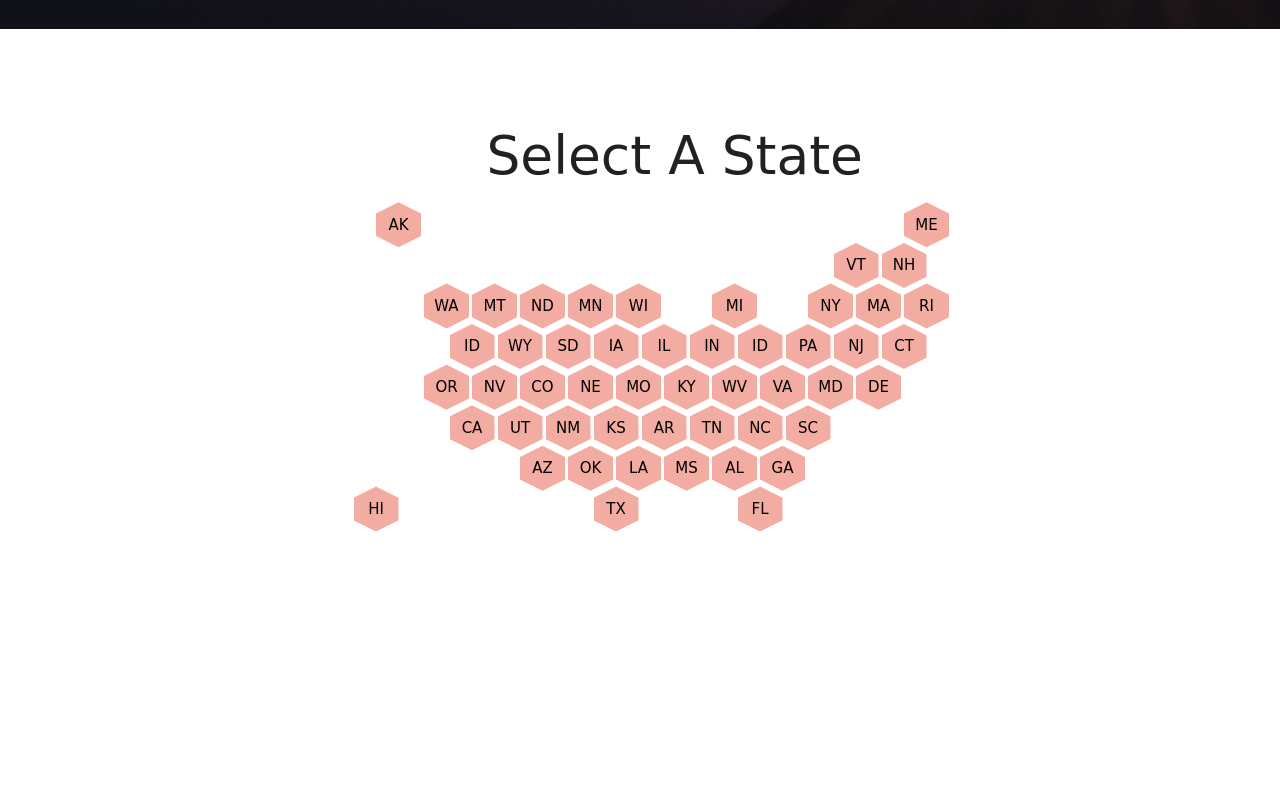
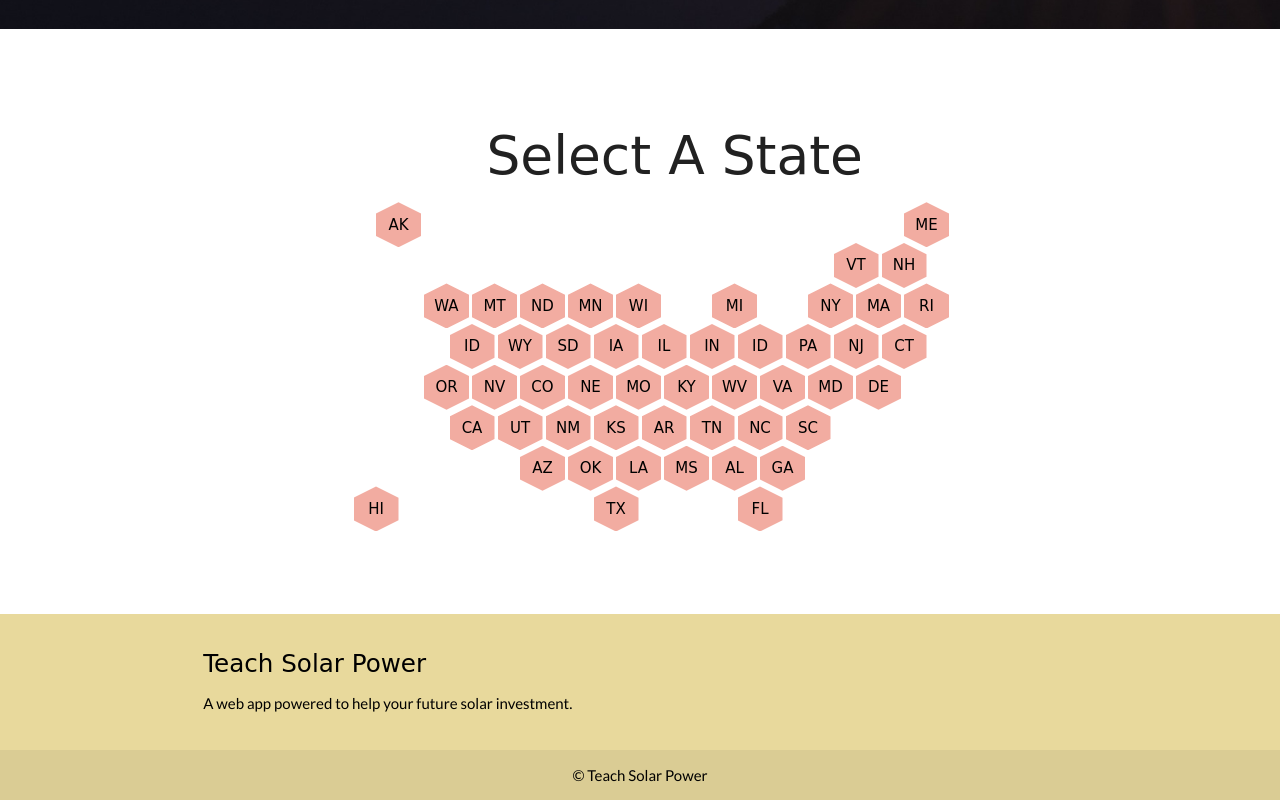
Before and after one commit to jpantalena/teachsolarpower, a website: page index.html in a window 1280 px wide. Shown: the part 667-1467 px from the top of the page. Before the commit the page ends 1281 px from the top, so only its background shows below. Drawn offline with nearby package versions, Linux system fonts and the light colour scheme; a web font is replaced by a local one.

Commit message:
added footer

```diff
--- a/app/public/js/app/app.template.html
+++ b/app/public/js/app/app.template.html
@@ -171,9 +171,31 @@
                 <i class="material-icons right">loop</i>
               </button>
             </div>
+
           </form>
         </div>
       </div>
     </div>
 
 </main>
+
+<!-- FOOTER -->
+<footer class="page-footer">
+  <div class="container">
+    <div class="row">
+      <div class="col l6 s12">
+        <h5 class="footer_title">Teach Solar Power</h5>
+        <p class="footer_sub">A web app powered to help your future solar investment.</p>
+      </div>
+      <div class="col l4 offset-l2 s12">
+
+      </div>
+    </div>
+  </div>
+  <div class="footer-copyright">
+    <div class="container center_info bottom_line_div">
+    <p class="bottom_line">© <span id="year_copy"></span> Teach Solar Power</p>
+    </div>
+  </div>
+</footer>
+<!-- FOOTER END -->
```
